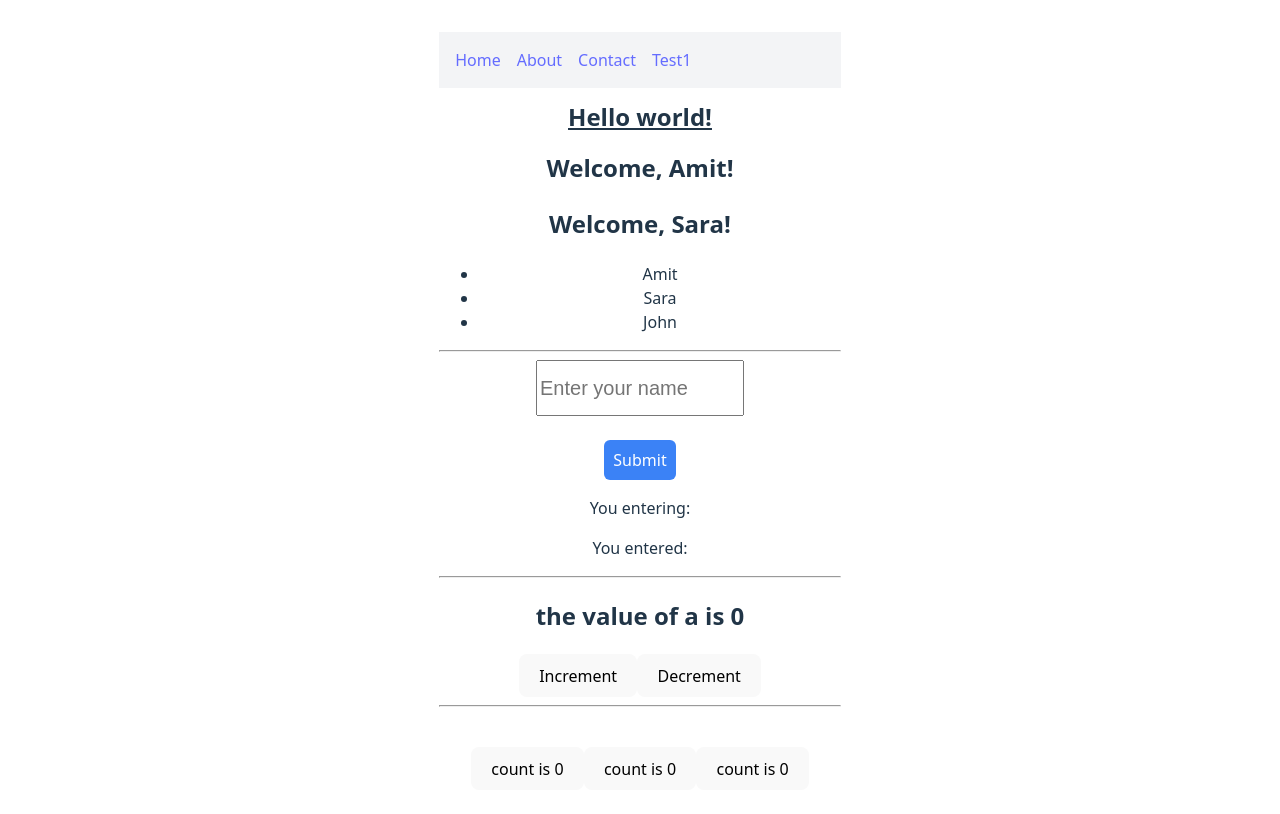
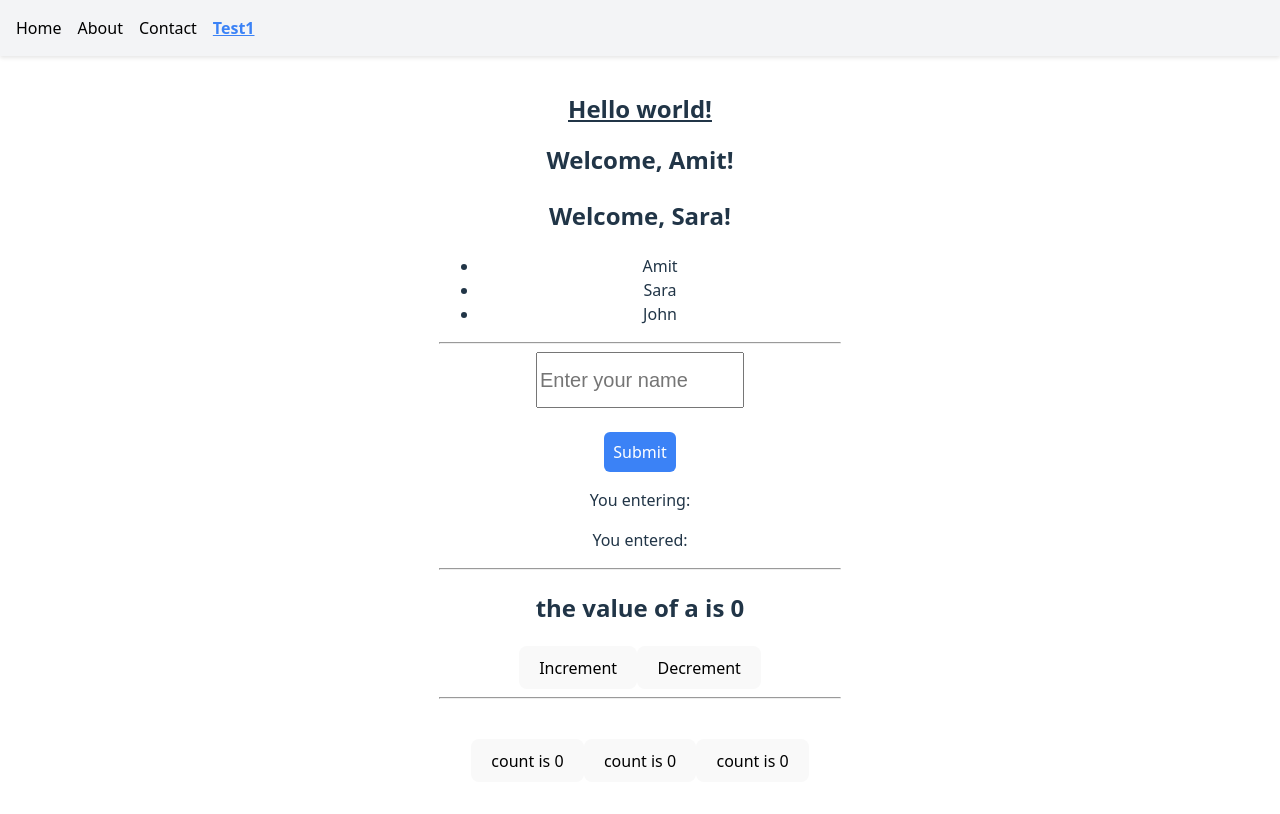
Before and after one commit to poojanpatel-bacancy/react-learn-1, a React (Vite) app: page /test1 in a window 1280 px wide. Shown: the top 814 px of the page. Built offline with nearby package versions, Linux system fonts and the light colour scheme.

Commit message:
navbar improvements

```diff
--- a/src/App.tsx
+++ b/src/App.tsx
@@ -1,43 +1,27 @@
-import { BrowserRouter, Routes, Route, Link } from 'react-router-dom'
+import { BrowserRouter, Routes, Route, Navigate } from 'react-router-dom'
 import './App.css'
 import Home from './Components/Pages/Home'
 import About from './Components/Pages/About'
 import Contact from './Components/Pages/Contact'
 import Test1 from './Components/Pages/Test1'
-
+import Navbar from './Components/Navbar'
 
 function App() {
     return (
         <BrowserRouter>
             <div>
-                {/* Navigation Menu */}
-                <nav style={{
-                    padding: '1rem',
-                    backgroundColor: '#f3f4f6',
-                    marginBottom: '1rem'
-                }}>
-                    <ul style={{
-                        display: 'flex',
-                        gap: '1rem',
-                        listStyle: 'none',
-                        margin: 0,
-                        padding: 0
-                    }}>
-                        <li><Link to="/home">Home</Link></li>
-                        <li><Link to="/about">About</Link></li>
-                        <li><Link to="/contact">Contact</Link></li>
-                        <li><Link to="/test1">Test1</Link></li>
-                    </ul>
-                </nav>
-
-                {/* Routes */}
+                <Navbar />
+                {/* Add margin-top to prevent content from hiding behind fixed navbar */}
+                <div style={{ marginTop: '4rem' }}>
                     <Routes>
+                        <Route path="/" element={<Navigate to="/test1" replace />} />
                         <Route path="/home" element={<Home />} />
                         <Route path="/about" element={<About />} />
                         <Route path="/contact" element={<Contact />} />
                         <Route path="/test1" element={<Test1 />} />
                     </Routes>
                 </div>
+            </div>
         </BrowserRouter>
     )
 }
--- /dev/null
+++ b/src/Components/Navbar.tsx
@@ -0,0 +1,75 @@
+import { NavLink } from 'react-router-dom';
+
+function Navbar() {
+    return (
+        <nav style={{
+            position: 'fixed',
+            top: 0,
+            left: 0,
+            right: 0,
+            padding: '1rem',
+            backgroundColor: '#f3f4f6',
+            boxShadow: '0 2px 4px rgba(0,0,0,0.1)',
+            zIndex: 1000
+        }}>
+            <ul style={{
+                display: 'flex',
+                gap: '1rem',
+                listStyle: 'none',
+                margin: 0,
+                padding: 0
+            }}>
+                <li>
+                    <NavLink
+                        to="/home"
+                        style={({ isActive }) => ({
+                            color: isActive ? '#3b82f6' : 'black',
+                            textDecoration: isActive ? 'underline' : 'none',
+                            fontWeight: isActive ? 'bold' : 'normal'
+                        })}
+                    >
+                        Home
+                    </NavLink>
+                </li>
+                <li>
+                    <NavLink
+                        to="/about"
+                        style={({ isActive }) => ({
+                            color: isActive ? '#3b82f6' : 'black',
+                            textDecoration: isActive ? 'underline' : 'none',
+                            fontWeight: isActive ? 'bold' : 'normal'
+                        })}
+                    >
+                        About
+                    </NavLink>
+                </li>
+                <li>
+                    <NavLink
+                        to="/contact"
+                        style={({ isActive }) => ({
+                            color: isActive ? '#3b82f6' : 'black',
+                            textDecoration: isActive ? 'underline' : 'none',
+                            fontWeight: isActive ? 'bold' : 'normal'
+                        })}
+                    >
+                        Contact
+                    </NavLink>
+                </li>
+                <li>
+                    <NavLink
+                        to="/test1"
+                        style={({ isActive }) => ({
+                            color: isActive ? '#3b82f6' : 'black',
+                            textDecoration: isActive ? 'underline' : 'none',
+                            fontWeight: isActive ? 'bold' : 'normal'
+                        })}
+                    >
+                        Test1
+                    </NavLink>
+                </li>
+            </ul>
+        </nav>
+    );
+}
+
+export default Navbar;
```
Lines whose indentation alone changed are shown as unchanged.
